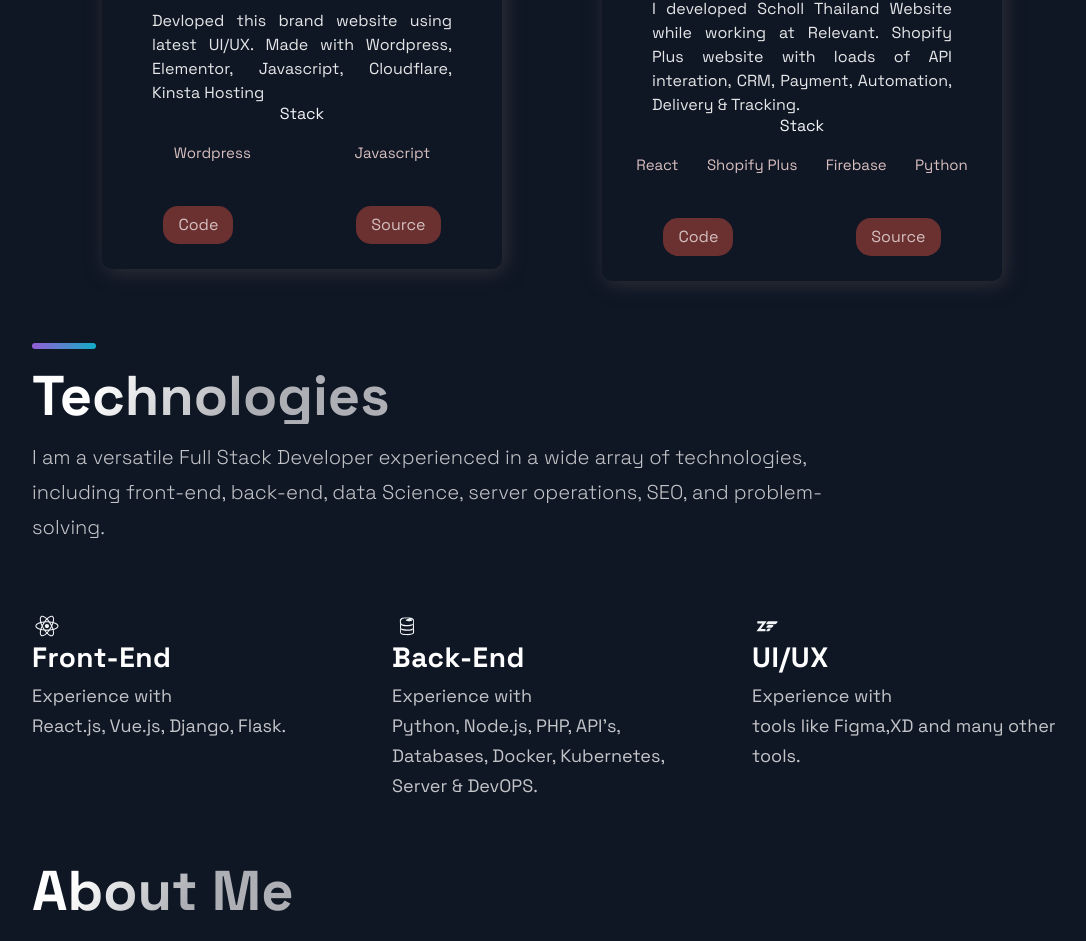
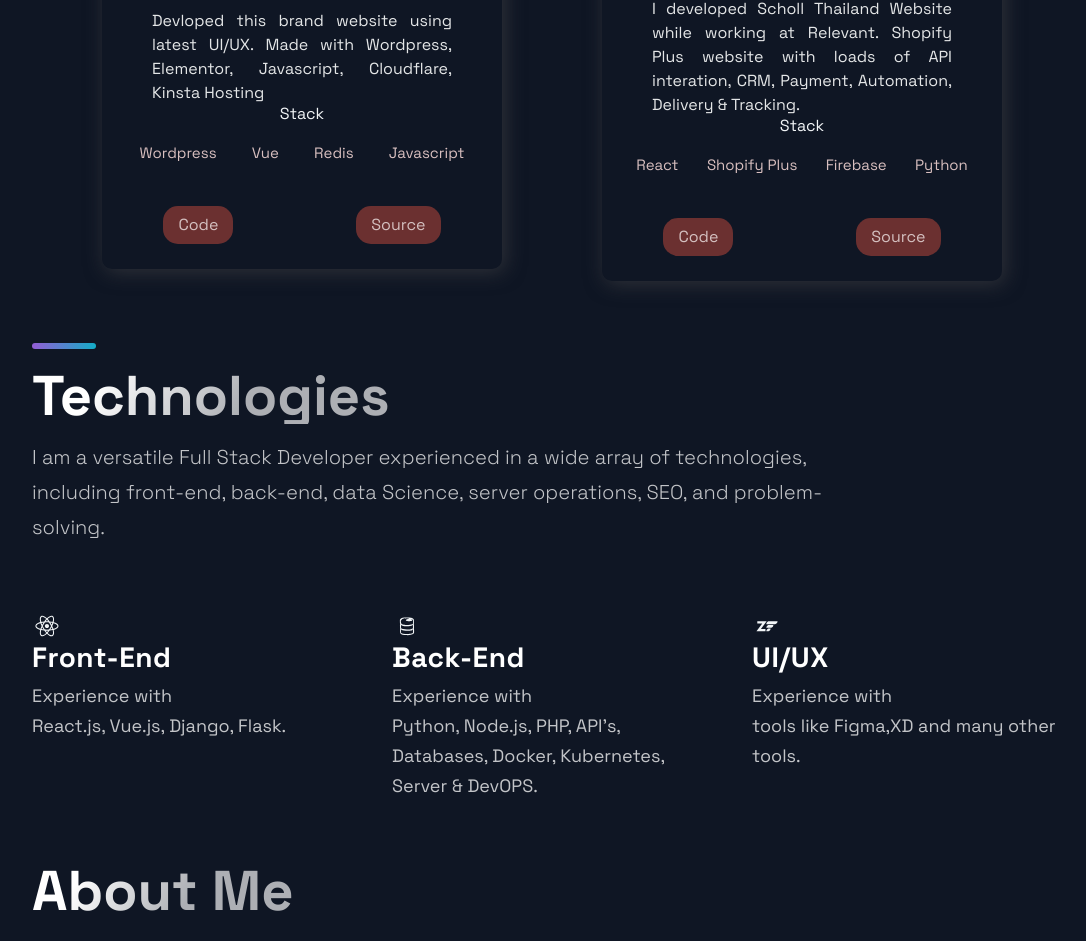
Before and after one commit to tahmidbintaslim/tahmid.github.io, a Next.js app: page / in a window 1280 px wide. Shown: the part 2198-3139 px from the top of the page, without its empty margins (88-1174 px from the left). Built offline with nearby package versions, Linux system fonts and the light colour scheme.

Commit message:
RA Config

```diff
--- a/src/constants/constants.js
+++ b/src/constants/constants.js
@@ -21,7 +21,7 @@
     title: 'Relevant Audience Brand Website',
     description: "Devloped this brand website using latest UI/UX. Made with Wordpress, Elementor, Javascript, Cloudflare, Kinsta Hosting",
       image: 'https://dt2sdf0db8zob.cloudfront.net/wp-content/uploads/2023/02/RELEVANT-AUDIENCE.png',
-      tags: ['Wordpress', 'Javascript'],
+      tags: ['Wordpress', 'Vue', 'Redis', 'Javascript'],
     source: 'https://relevantaudience.com/',
     visit: 'https://relevantaudience.com/',
     id: 2,
```
